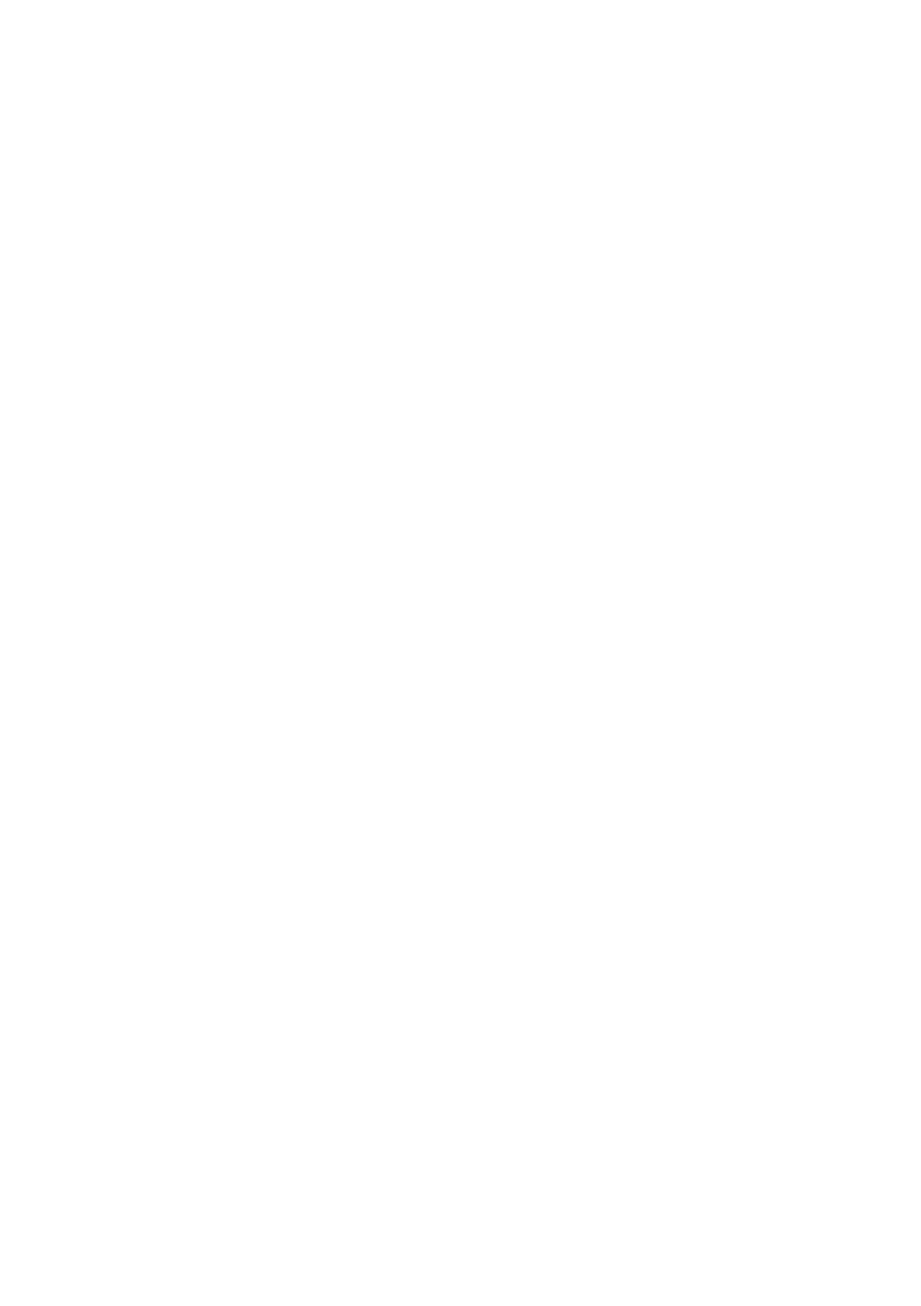
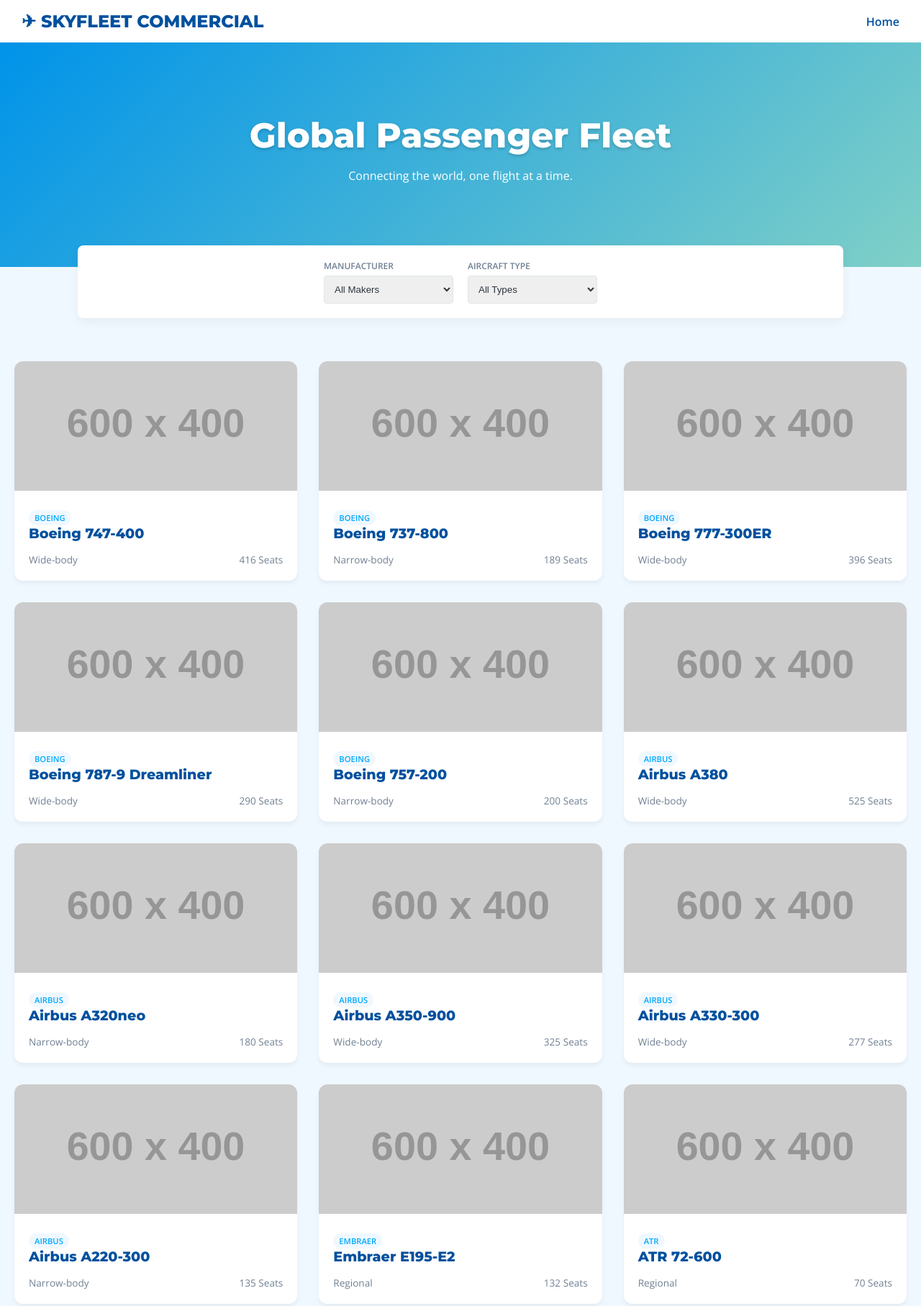
Before and after one commit to SniperFTW3321f/Passager-planes, a plain HTML site: page index.html in a window 1280 px wide. Shown: the top 1815 px of the page at 72% size. Before the commit the page ends 800 px from the top, so only its background shows below. Drawn offline with nearby package versions, Linux system fonts and the light colour scheme; placeholder pictures from the web are drawn by us.

Commit message:
adding code

```diff
--- /dev/null
+++ b/data.js
@@ -0,0 +1,158 @@
+/* DATABASE - COMMERCIAL FLEET (15 UNITS) */
+const fleetData = [
+    // --- BOEING ---
+    {
+        id: "b747",
+        name: "Boeing 747-400",
+        manufacturer: "Boeing",
+        type: "Wide-body",
+        engine: "Jet",
+        image: "https://placehold.co/600x400/00509E/FFF?text=Boeing+747",
+        description: "Known as the 'Queen of the Skies', the 747 changed air travel forever. It was the first wide-body airplane produced.",
+        specs: { passengers: "416", range: "13,450 km", speed: "933 km/h" }
+    },
+    {
+        id: "b737",
+        name: "Boeing 737-800",
+        manufacturer: "Boeing",
+        type: "Narrow-body",
+        engine: "Jet",
+        image: "https://placehold.co/600x400/00509E/FFF?text=Boeing+737",
+        description: "The best-selling jet commercial airliner. The 737 is the backbone of short-haul fleets worldwide.",
+        specs: { passengers: "189", range: "5,436 km", speed: "842 km/h" }
+    },
+    {
+        id: "b777",
+        name: "Boeing 777-300ER",
+        manufacturer: "Boeing",
+        type: "Wide-body",
+        engine: "Jet",
+        image: "https://placehold.co/600x400/00509E/FFF?text=Boeing+777",
+        description: "The world's largest twinjet. It bridges the gap between smaller wide-bodies and the massive 747.",
+        specs: { passengers: "396", range: "13,649 km", speed: "905 km/h" }
+    },
+    {
+        id: "b787",
+        name: "Boeing 787-9 Dreamliner",
+        manufacturer: "Boeing",
+        type: "Wide-body",
+        engine: "Jet",
+        image: "https://placehold.co/600x400/00509E/FFF?text=Boeing+787",
+        description: "Constructed largely of composite materials, the Dreamliner offers better fuel efficiency and cabin comfort.",
+        specs: { passengers: "290", range: "14,140 km", speed: "903 km/h" }
+    },
+    {
+        id: "b757",
+        name: "Boeing 757-200",
+        manufacturer: "Boeing",
+        type: "Narrow-body",
+        engine: "Jet",
+        image: "https://placehold.co/600x400/00509E/FFF?text=Boeing+757",
+        description: "A mid-size, narrow-body twin-engine jet airliner known for its power and ability to operate from short runways.",
+        specs: { passengers: "200", range: "7,222 km", speed: "850 km/h" }
+    },
+
+    // --- AIRBUS ---
+    {
+        id: "a380",
+        name: "Airbus A380",
+        manufacturer: "Airbus",
+        type: "Wide-body",
+        engine: "Jet",
+        image: "https://placehold.co/600x400/00205B/FFF?text=Airbus+A380",
+        description: "The world's largest passenger airliner. A double-deck, wide-body, four-engine jet airliner.",
+        specs: { passengers: "525", range: "15,200 km", speed: "903 km/h" }
+    },
+    {
+        id: "a320",
+        name: "Airbus A320neo",
+        manufacturer: "Airbus",
+        type: "Narrow-body",
+        engine: "Jet",
+        image: "https://placehold.co/600x400/00205B/FFF?text=Airbus+A320",
+        description: "The A320neo (New Engine Option) offers significant fuel savings and is a direct competitor to the Boeing 737.",
+        specs: { passengers: "180", range: "6,300 km", speed: "828 km/h" }
+    },
+    {
+        id: "a350",
+        name: "Airbus A350-900",
+        manufacturer: "Airbus",
+        type: "Wide-body",
+        engine: "Jet",
+        image: "https://placehold.co/600x400/00205B/FFF?text=Airbus+A350",
+        description: "A long-range, wide-body airliner featuring the latest aerodynamics and advanced technologies.",
+        specs: { passengers: "325", range: "15,000 km", speed: "903 km/h" }
+    },
+    {
+        id: "a330",
+        name: "Airbus A330-300",
+        manufacturer: "Airbus",
+        type: "Wide-body",
+        engine: "Jet",
+        image: "https://placehold.co/600x400/00205B/FFF?text=Airbus+A330",
+        description: "A popular medium-to-long-range wide-body twin-engine jet airliner.",
+        specs: { passengers: "277", range: "11,750 km", speed: "871 km/h" }
+    },
+    {
+        id: "a220",
+        name: "Airbus A220-300",
+        manufacturer: "Airbus",
+        type: "Narrow-body",
+        engine: "Jet",
+        image: "https://placehold.co/600x400/00205B/FFF?text=Airbus+A220",
+        description: "Originally the Bombardier CSeries, this modern narrow-body is efficient and quiet.",
+        specs: { passengers: "135", range: "6,204 km", speed: "829 km/h" }
+    },
+
+    // --- REGIONAL & OTHERS ---
+    {
+        id: "e195",
+        name: "Embraer E195-E2",
+        manufacturer: "Embraer",
+        type: "Regional",
+        engine: "Jet",
+        image: "https://placehold.co/600x400/008000/FFF?text=Embraer+E195",
+        description: "The largest commercial aircraft manufactured by Embraer, known as the 'Profit Hunter'.",
+        specs: { passengers: "132", range: "4,815 km", speed: "870 km/h" }
+    },
+    {
+        id: "atr72",
+        name: "ATR 72-600",
+        manufacturer: "ATR",
+        type: "Regional",
+        engine: "Turboprop",
+        image: "https://placehold.co/600x400/555/FFF?text=ATR+72",
+        description: "A twin-engine turboprop, short-haul regional airliner capable of operating on shorter runways.",
+        specs: { passengers: "70", range: "1,528 km", speed: "510 km/h" }
+    },
+    {
+        id: "q400",
+        name: "Bombardier Q400",
+        manufacturer: "Bombardier",
+        type: "Regional",
+        engine: "Turboprop",
+        image: "https://placehold.co/600x400/555/FFF?text=Q400",
+        description: "Also known as the Dash 8, this turboprop is fast and efficient for regional routes.",
+        specs: { passengers: "78", range: "2,040 km", speed: "667 km/h" }
+    },
+    {
+        id: "crj900",
+        name: "CRJ-900",
+        manufacturer: "Bombardier",
+        type: "Regional",
+        engine: "Jet",
+        image: "https://placehold.co/600x400/555/FFF?text=CRJ+900",
+        description: "A stretched version of the CRJ700 regional jet, popular in North America.",
+        specs: { passengers: "90", range: "2,876 km", speed: "860 km/h" }
+    },
+    {
+        id: "c919",
+        name: "Comac C919",
+        manufacturer: "Comac",
+        type: "Narrow-body",
+        engine: "Jet",
+        image: "https://placehold.co/600x400/AA0000/FFF?text=Comac+C919",
+        description: "China's answer to the Boeing 737 and Airbus A320, developed by Comac.",
+        specs: { passengers: "168", range: "5,555 km", speed: "834 km/h" }
+    }
+];
--- a/index.html
+++ b/index.html
@@ -3,9 +3,57 @@
 <head>
     <meta charset="UTF-8">
     <meta name="viewport" content="width=device-width, initial-scale=1.0">
-    <title>Passager Planes</title>
+    <title>SkyHigh | Commercial Aviation</title>
+    <link href="https://fonts.googleapis.com/css2?family=Montserrat:wght@600;800&family=Open+Sans:wght@400;600&display=swap" rel="stylesheet">
+    <link rel="stylesheet" href="style.css">
 </head>
 <body>
 
+    <nav class="navbar">
+        <div class="logo">✈ SKYFLEET COMMERCIAL</div>
+        <div>
+            <a href="../index.html" style="color: #00509e; text-decoration: none; font-weight:bold;">Home</a>
+        </div>
+    </nav>
+
+    <header class="hero">
+        <h1>Global Passenger Fleet</h1>
+        <p>Connecting the world, one flight at a time.</p>
+    </header>
+
+    <main>
+        <section class="control-panel">
+            <div class="filter-box">
+                <label>MANUFACTURER</label>
+                <select id="man-filter">
+                    <option value="all">All Makers</option>
+                    <option value="Boeing">Boeing</option>
+                    <option value="Airbus">Airbus</option>
+                    <option value="Embraer">Embraer</option>
+                    <option value="Bombardier">Bombardier</option>
+                </select>
+            </div>
+
+            <div class="filter-box">
+                <label>AIRCRAFT TYPE</label>
+                <select id="type-filter">
+                    <option value="all">All Types</option>
+                    <option value="Wide-body">Wide-body</option>
+                    <option value="Narrow-body">Narrow-body</option>
+                    <option value="Regional">Regional</option>
+                </select>
+            </div>
+        </section>
+
+        <section id="plane-grid" class="grid-container">
+            </section>
+    </main>
+
+    <footer>
+        <p>Commercial Aviation Division &copy; 2024</p>
+    </footer>
+
+    <script src="data.js"></script>
+    <script src="script.js"></script>
 </body>
 </html>
--- /dev/null
+++ b/script.js
@@ -0,0 +1,47 @@
+/* script.js - Commercial Planes Logic */
+
+const grid = document.getElementById('plane-grid');
+const filterMan = document.getElementById('man-filter');
+const filterType = document.getElementById('type-filter');
+
+function render() {
+    grid.innerHTML = '';
+
+    const selMan = filterMan.value;
+    const selType = filterType.value;
+
+    const filtered = fleetData.filter(plane => {
+        const matchMan = selMan === 'all' || plane.manufacturer === selMan;
+        const matchType = selType === 'all' || plane.type === selType;
+        return matchMan && matchType;
+    });
+
+    if (filtered.length === 0) {
+        grid.innerHTML = '<h3 style="text-align:center; width:100%;">No flights found.</h3>';
+        return;
+    }
+
+    filtered.forEach(plane => {
+        const html = `
+            <a href="details.html?id=${plane.id}" class="plane-card">
+                <div class="card-img-box">
+                    <img src="${plane.image}" alt="${plane.name}">
+                </div>
+                <div class="card-details">
+                    <span class="tag">${plane.manufacturer}</span>
+                    <h2>${plane.name}</h2>
+                    <div class="spec-grid">
+                        <span>${plane.type}</span>
+                        <span>${plane.specs.passengers} Seats</span>
+                    </div>
+                </div>
+            </a>
+        `;
+        grid.innerHTML += html;
+    });
+}
+
+// Listeners
+filterMan.addEventListener('change', render);
+filterType.addEventListener('change', render);
+document.addEventListener('DOMContentLoaded', render);
--- /dev/null
+++ b/style.css
@@ -0,0 +1,195 @@
+/* --- AIRLINE THEME (SKY BLUE & WHITE) --- */
+:root {
+    --bg-light: #f0f8ff; /* AliceBlue */
+    --panel-bg: #ffffff;
+    --accent: #00a8ff; /* Sky Blue */
+    --accent-dark: #00509e; /* Navy Blue */
+    --text-main: #2f3640;
+    --text-dim: #718093;
+    --font-head: 'Montserrat', sans-serif;
+    --font-body: 'Open Sans', sans-serif;
+}
+
+body {
+    background-color: var(--bg-light);
+    color: var(--text-main);
+    font-family: var(--font-body);
+    margin: 0;
+    padding: 0;
+}
+
+/* --- NAVIGATIE --- */
+.navbar {
+    background: var(--panel-bg);
+    padding: 15px 30px;
+    display: flex;
+    justify-content: space-between;
+    align-items: center;
+    box-shadow: 0 2px 10px rgba(0,0,0,0.1);
+}
+
+.logo {
+    font-family: var(--font-head);
+    font-weight: 800;
+    font-size: 1.5rem;
+    color: var(--accent-dark);
+    text-transform: uppercase;
+}
+
+/* --- HERO HEADER --- */
+.hero {
+    text-align: center;
+    padding: 100px 20px;
+    background: linear-gradient(135deg, #0093E9 0%, #80D0C7 100%);
+    color: white;
+}
+
+.hero h1 {
+    font-family: var(--font-head);
+    font-size: 3rem;
+    margin: 0 0 10px 0;
+    text-shadow: 0 2px 4px rgba(0,0,0,0.2);
+}
+
+/* --- CONTROL PANEL (FILTRE) --- */
+.control-panel {
+    background: white;
+    padding: 20px;
+    display: flex;
+    justify-content: center;
+    gap: 20px;
+    margin-top: -30px;
+    border-radius: 8px;
+    width: 80%;
+    margin-left: auto;
+    margin-right: auto;
+    box-shadow: 0 5px 15px rgba(0,0,0,0.05);
+}
+
+.filter-box label {
+    font-size: 0.75rem;
+    color: var(--text-dim);
+    font-weight: bold;
+    display: block;
+    margin-bottom: 5px;
+}
+
+select {
+    border: 1px solid #dfe6e9;
+    padding: 10px;
+    border-radius: 4px;
+    min-width: 180px;
+    color: var(--text-main);
+}
+
+/* --- GRID & CARDS --- */
+.grid-container {
+    max-width: 1400px;
+    margin: 60px auto;
+    padding: 0 20px;
+    display: grid;
+    grid-template-columns: repeat(auto-fit, minmax(300px, 1fr));
+    gap: 30px;
+}
+
+.plane-card {
+    background: var(--panel-bg);
+    border-radius: 12px;
+    overflow: hidden;
+    box-shadow: 0 4px 6px rgba(0,0,0,0.05);
+    transition: transform 0.3s, box-shadow 0.3s;
+    text-decoration: none;
+    color: inherit;
+    display: block;
+}
+
+.plane-card:hover {
+    transform: translateY(-8px);
+    box-shadow: 0 12px 20px rgba(0,168,255,0.2);
+}
+
+.card-img-box img {
+    width: 100%;
+    height: 180px;
+    object-fit: cover;
+}
+
+.card-details {
+    padding: 20px;
+}
+
+.card-details h2 {
+    font-family: var(--font-head);
+    color: var(--accent-dark);
+    margin: 0 0 5px 0;
+    font-size: 1.2rem;
+}
+
+.tag {
+    font-size: 0.7rem;
+    background: var(--bg-light);
+    color: var(--accent);
+    padding: 3px 8px;
+    border-radius: 20px;
+    font-weight: bold;
+    text-transform: uppercase;
+}
+
+.spec-grid {
+    display: flex;
+    justify-content: space-between;
+    margin-top: 15px;
+    font-size: 0.85rem;
+    color: var(--text-dim);
+}
+
+/* --- DETAILS PAGE SPECIFIC --- */
+.details-container {
+    max-width: 1000px;
+    margin: 40px auto;
+    background: white;
+    border-radius: 15px;
+    overflow: hidden;
+    box-shadow: 0 10px 30px rgba(0,0,0,0.1);
+}
+
+.detail-header {
+    background: var(--accent-dark);
+    color: white;
+    padding: 40px;
+    text-align: center;
+}
+
+.detail-header h1 { margin: 0; }
+
+.detail-content {
+    padding: 40px;
+}
+
+.specs-box {
+    display: flex;
+    justify-content: space-around;
+    background: var(--bg-light);
+    padding: 20px;
+    border-radius: 10px;
+    margin-top: 20px;
+}
+
+.spec-item {
+    text-align: center;
+}
+
+.spec-item strong {
+    display: block;
+    font-size: 1.2rem;
+    color: var(--accent-dark);
+}
+
+/* --- FOOTER --- */
+footer {
+    text-align: center;
+    padding: 20px;
+    background: var(--accent-dark);
+    color: white;
+    margin-top: 50px;
+}
```
Also changed, not shown: details.html (added, +48 -0 lines), details.js (added, +20 -0 lines).
